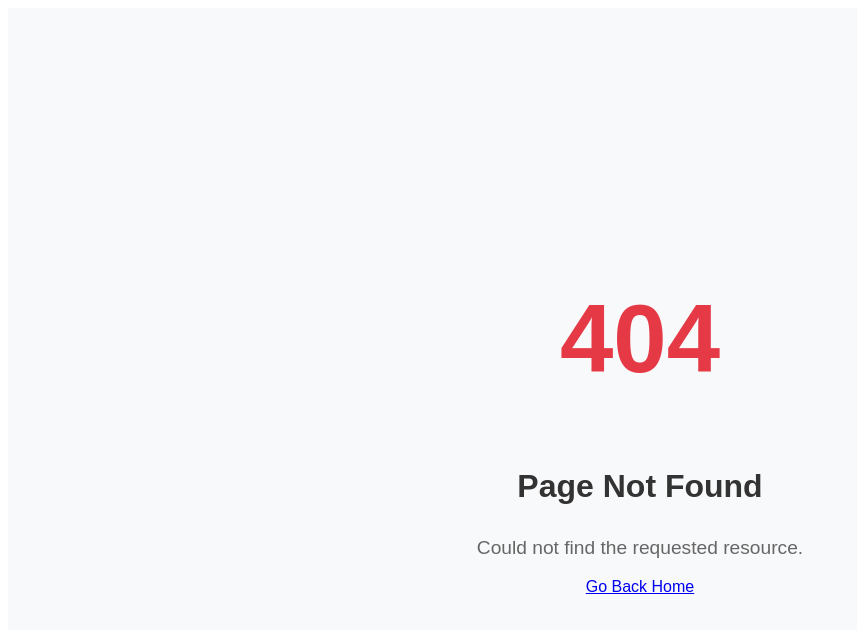
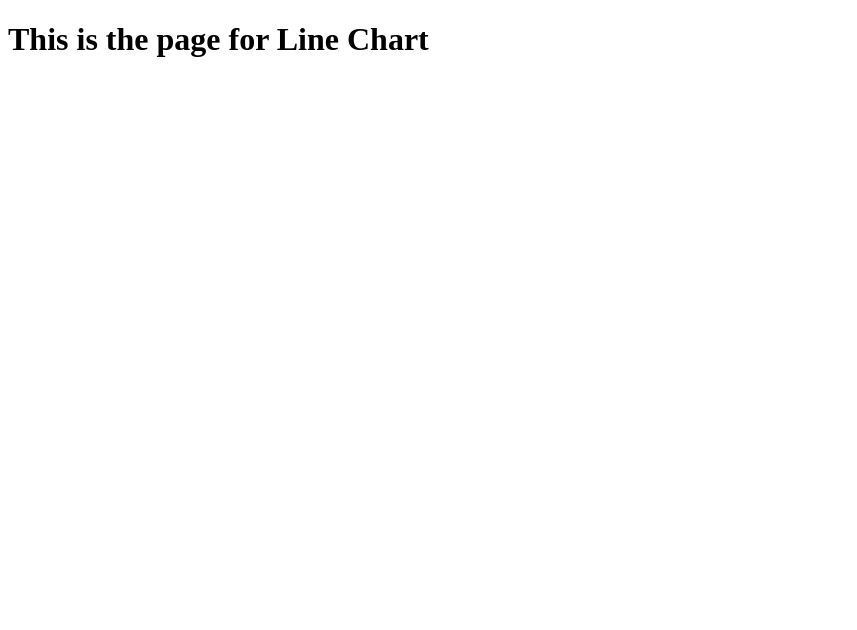
Before and after one commit to shivam0870/Next, a Next.js app: page /dashboard in a window 1280 px wide. Before the commit this address had no page. Shown: the top 630 px of the page, without its empty margins (0-857 px from the left). Built offline with nearby package versions, Linux system fonts and the light colour scheme.

Commit message:
File Colocation

```diff
--- /dev/null
+++ b/src/app/dashboard/page.tsx
@@ -0,0 +1,3 @@
+export default function LineChart() {
+    return <h1>This is the page for Line Chart</h1>;
+}
```
Also changed, not shown: src/app/dashboard/line-chart.tsx (added, +10 -0 lines).
